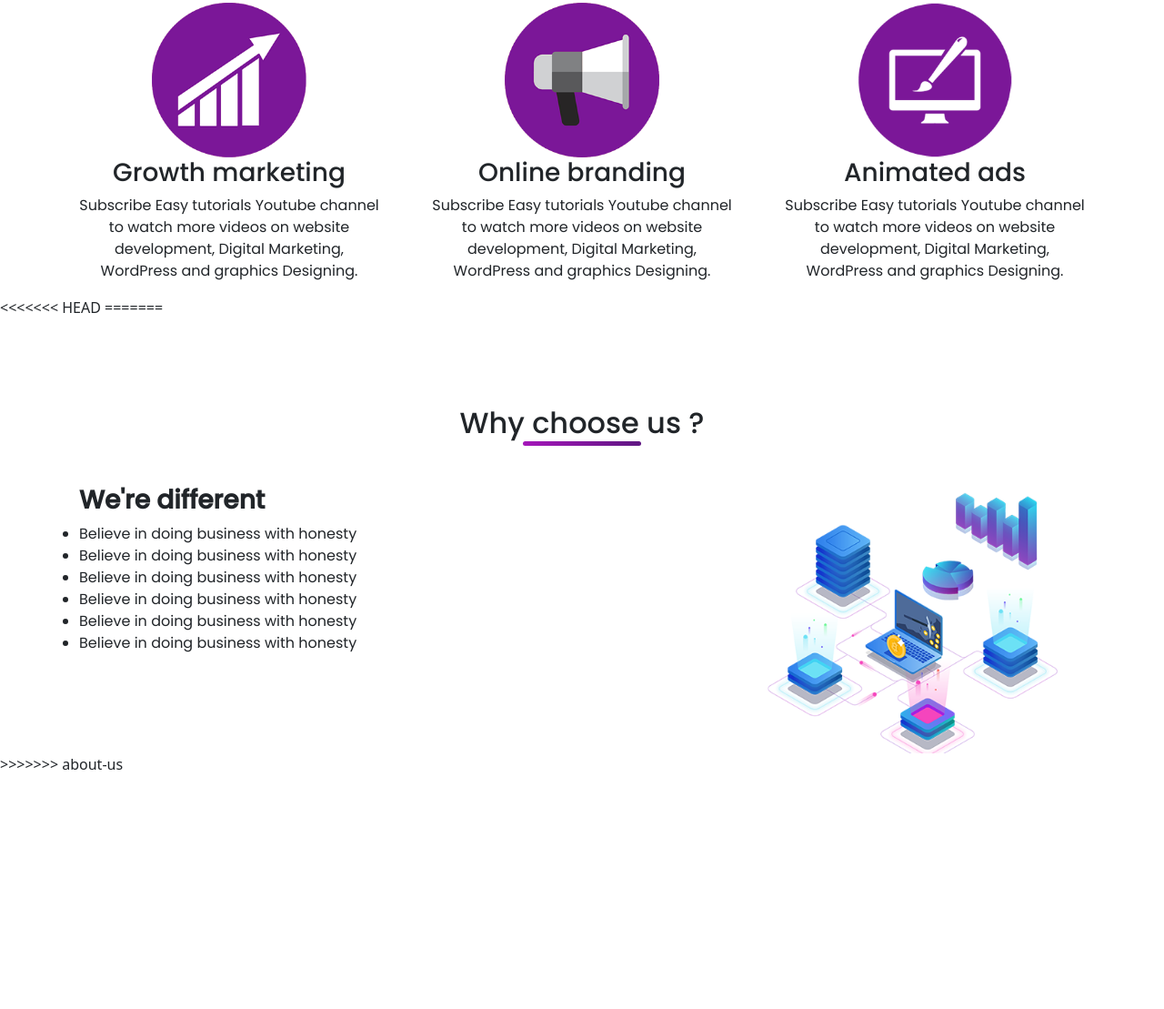
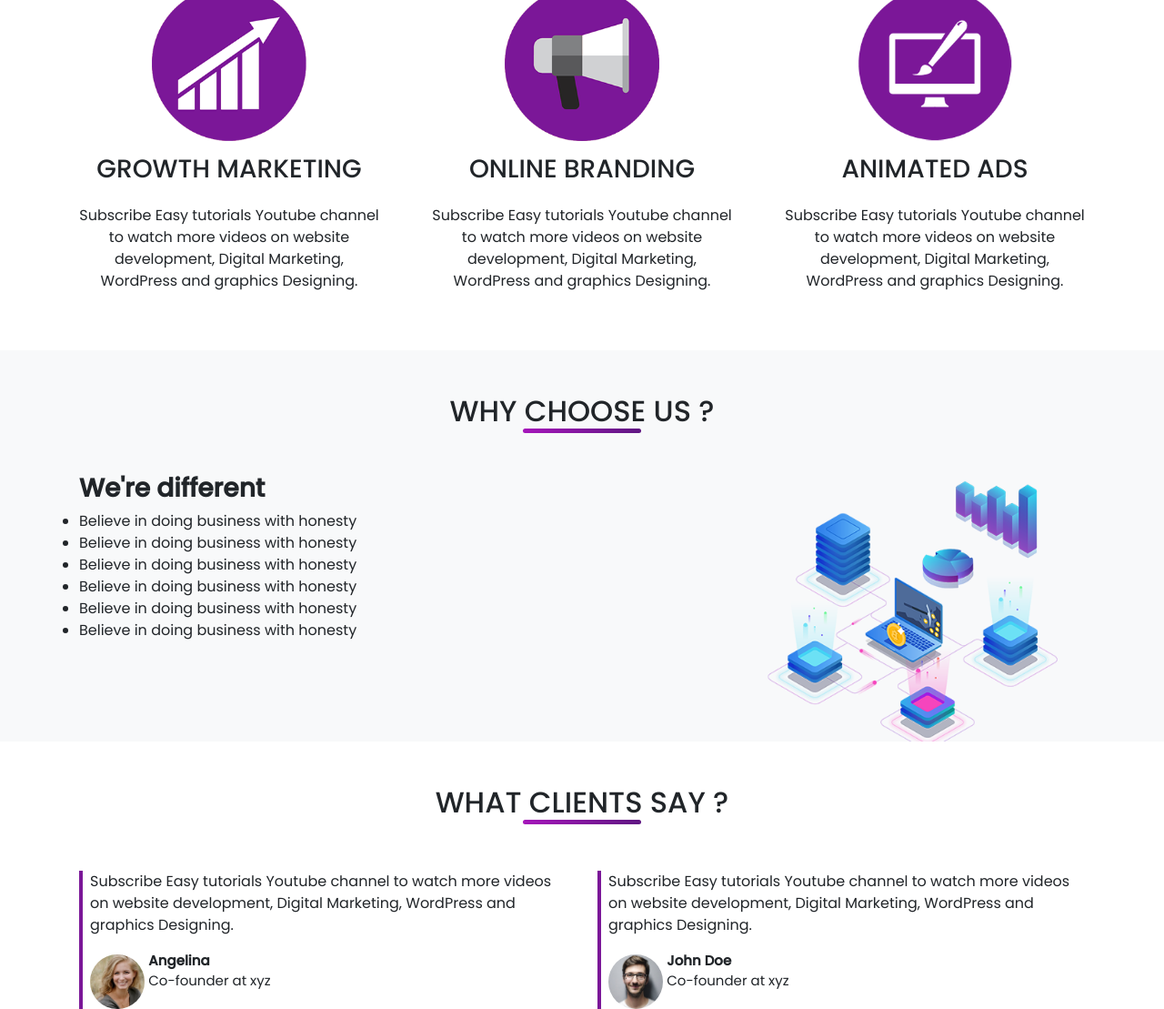
Before and after one commit to Alkaly02/marketing-website, a plain HTML site: page index.html in a window 1280 px wide. Shown: the part 823-1932 px from the top of the page at 91% size. Before the commit the page ends 1675 px from the top, so only its background shows below. Drawn offline with nearby package versions, Linux system fonts and the light colour scheme.

Commit message:
Integration des temoignages des clients

```diff
--- a/index.html
+++ b/index.html
@@ -26,15 +26,12 @@
 				</li>
 				<li class="nav-item">
 					<a href="#services" class="nav-link">Services</a>
-<<<<<<< HEAD
-=======
 				</li>
 				<li class="nav-item">
 					<a href="#about-us" class="nav-link">About us</a>
->>>>>>> about-us
 				</li>
 				<li class="nav-item">
-					<a href="#" class="nav-link">Testimonials</a>
+					<a href="#testimonials" class="nav-link">Testimonials</a>
 				</li>
 				<li class="nav-item">
 					<a href="#" class="nav-link">Contact</a>
@@ -94,8 +91,6 @@
 		</div>
 	</section>
 
-<<<<<<< HEAD
-=======
 	<!-- about-us-section -->
 	<section id="about-us">
 		<h2 class="text-center p-0 mb-0 mt-5 pt-5">Why choose us ?</h2>
@@ -120,7 +115,40 @@
 		</div>
 	</section>
 
->>>>>>> about-us
+
+<!-- testimonials-section -->
+<section id="testimonials">
+	<div class="container-lg">
+		<h2 class="text-center p-0 mb-0 mt-5">What clients say ?</h2>
+		<div class="title-underline"></div>
+		<div class="row gy-3">
+			<div class="col-md-6">
+				<div class="clients">
+					<p>Subscribe Easy tutorials Youtube channel to watch more videos on website development, Digital
+					   Marketing, WordPress and graphics Designing.
+					</p>
+					<img src="images/user1.jpg" alt="clients testimonials" class="client-img">
+					<p class="client-desc"><b>Angelina</b><br>
+					   Co-founder at xyz</p>
+				</div>
+			</div>
+			<div class="col-md-6">
+				<div class="clients">
+					<p>Subscribe Easy tutorials Youtube channel to watch more videos on website development, Digital
+					   Marketing, WordPress and graphics Designing.
+					</p>
+					<img src="images/user2.jpg" alt="clients testimonials" class="client-img">
+					<p class="client-desc"><b>John Doe</b><br>
+					   Co-founder at xyz</p>
+				</div>
+			</div>
+		</div>
+	</div>
+</section>
+
+
+
+
 	<script src="https://cdn.jsdelivr.net/npm/@popperjs/core@2.10.2/dist/umd/popper.min.js" integrity="sha384-7+zCNj/IqJ95wo16oMtfsKbZ9ccEh31eOz1HGyDuCQ6wgnyJNSYdrPa03rtR1zdB" crossorigin="anonymous"></script>
 	<script src="https://cdn.jsdelivr.net/npm/bootstrap@5.1.3/dist/js/bootstrap.min.js" integrity="sha384-QJHtvGhmr9XOIpI6YVutG+2QOK9T+ZnN4kzFN1RtK3zEFEIsxhlmWl5/YESvpZ13" crossorigin="anonymous"></script>
 </body>
--- a/style.css
+++ b/style.css
@@ -71,22 +71,21 @@
 	margin-bottom: 1.9em;
 	border-radius: 5px;
 }
-<<<<<<< HEAD
 #services h2, #services h3{
 	text-transform: uppercase;
 	padding: 0.5em;
 }
 
-=======
-#services h2, #services h3, #about-us h2{
+
+#services h2, #services h3, #about-us h2, #testimonials h2{
 	text-transform: uppercase;
 	padding: 0.5em;
 }
->>>>>>> about-us
+
 
 /*### about-us-section ###*/
 #about-us{
-	background-color: #eee;
+	background-color: #f8f9fa;
 }
 .about{
 	display: flex;
@@ -109,6 +108,24 @@
 .network-img{
 	width: 70%;
 }
+
+/*### testimonials-section ###*/
+.clients{
+	border-left: 4px solid #7b1798;
+	margin-left: 5px;
+	margin-top: 20px;
+	padding-left: 8px;
+}
+.client-img{
+	width: 60px;
+	border-radius: 50px;
+	display: inline-block;
+}
+.client-desc{
+	display: inline-block;
+	font-size: 15px;
+}
+
 
 
 
```
